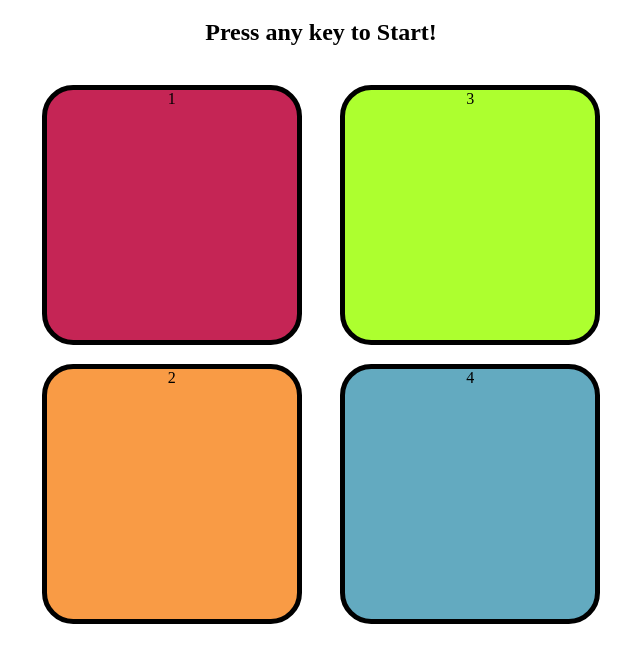
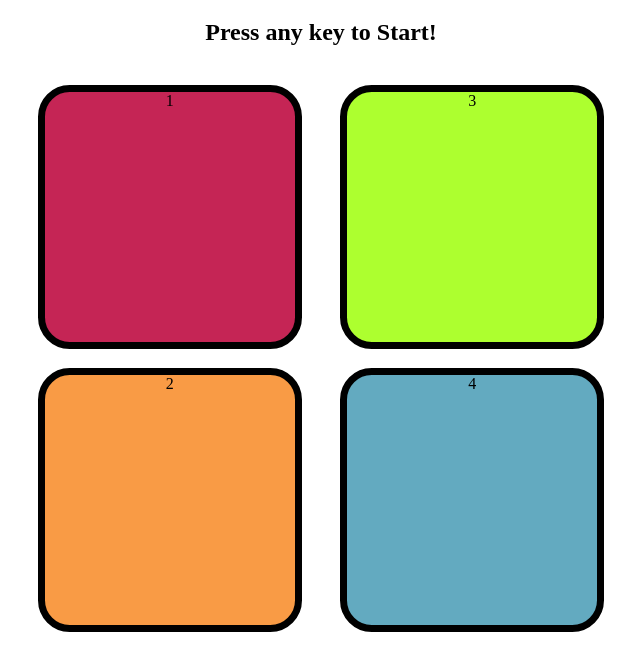
Before and after one commit to Sohan-hub11/Simon-Say-Game, a plain HTML site: page index.html in a window 1280 px wide. Shown: the part 61-732 px from the top of the page, without its empty margins (319-959 px from the left). Drawn offline with Linux system fonts and the light colour scheme.

Commit message:
Update style.css

```diff
--- a/style.css
+++ b/style.css
@@ -6,7 +6,7 @@ body{
     height: 250px;
     width: 250px;
     border-radius: 12%;
-    border: 5px solid black;
+    border: 7.5px solid black;
     margin: 1.2rem;
 }
 
```
